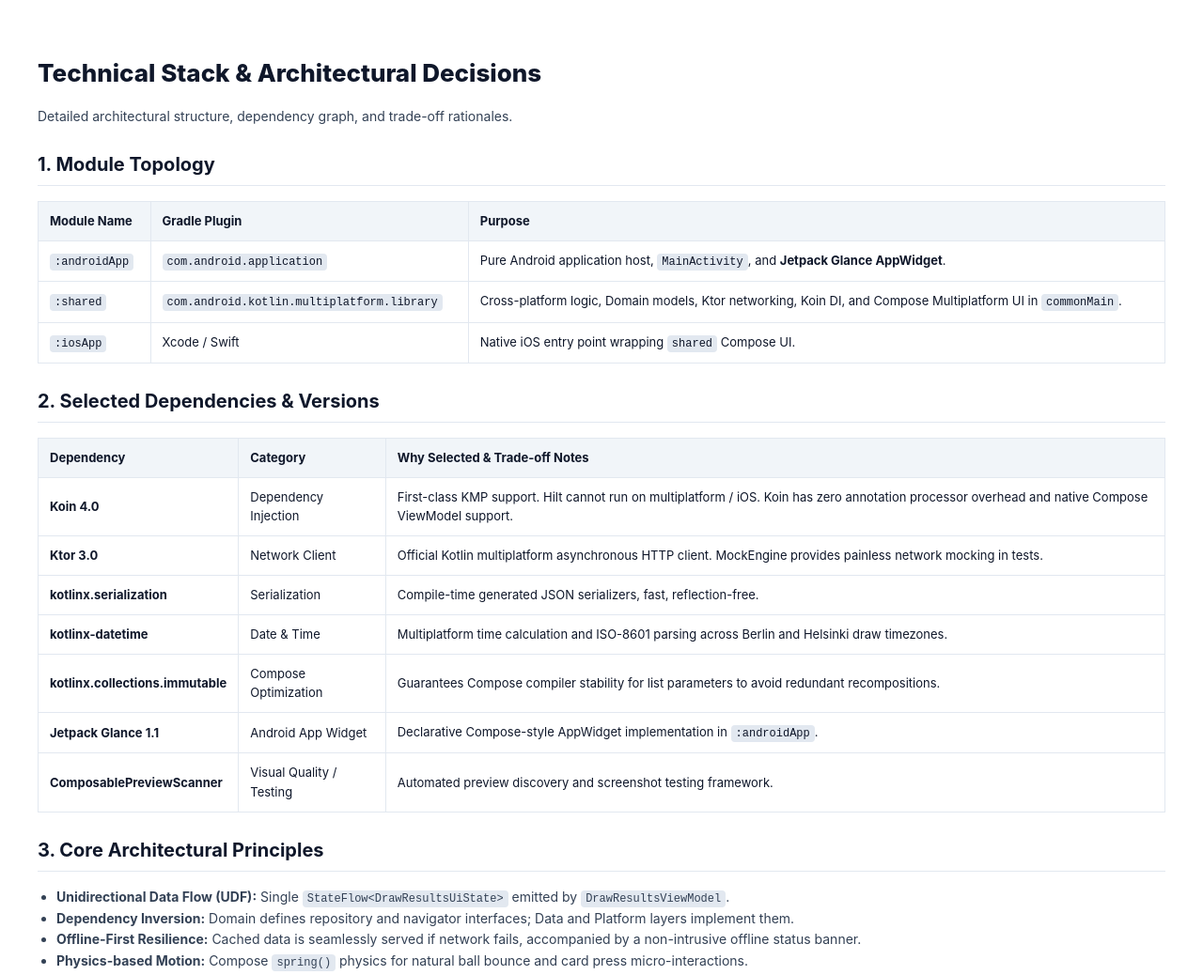
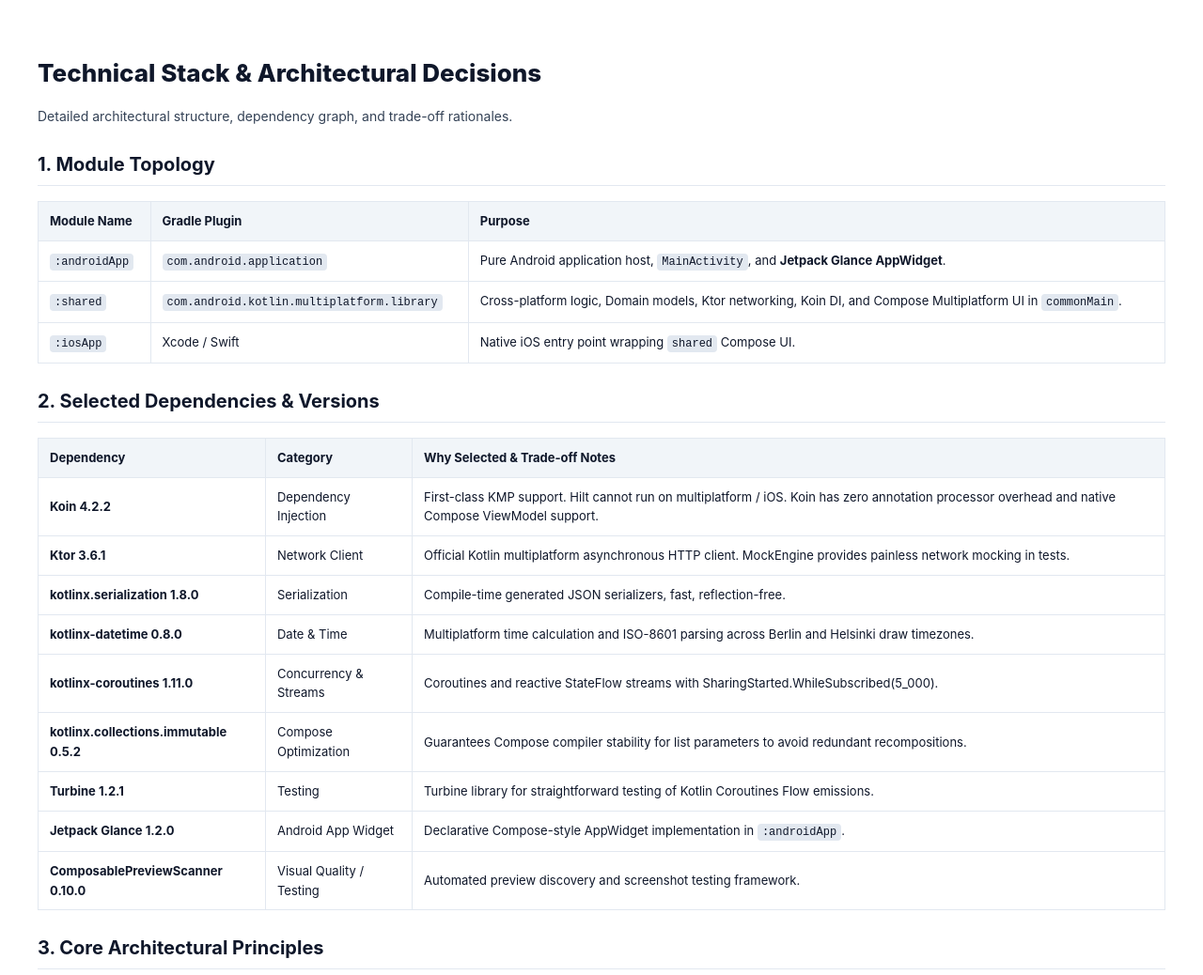
Before and after one commit to tekinarslan/Lotto24Case, a plain HTML site: page docs/tech-stack.html in a window 1280 px wide. Shown: the top 1038 px of the page at 94% size. Drawn offline with Linux system fonts and the light colour scheme.

Commit message:
chore(deps): update multiplatform dependencies to latest stable versions
- Bumped Koin to 4.2.2 (Core, Compose, ViewModel)
- Bumped Ktor to 3.6.1 (Core, ContentNegotiation, Engines)
- Bumped kotlinx-coroutines to 1.11.0, kotlinx-datetime to 0.8.0, kotlinx-collections-immutable to 0.5.2
- Bumped Turbine to 1.2.1
- Bumped Jetpack Glance to 1.2.0
- Updated docs/tech-stack.html and docs/index.html with verified stable versions

```diff
--- a/docs/tech-stack.html
+++ b/docs/tech-stack.html
@@ -61,37 +61,47 @@
     </thead>
     <tbody>
       <tr>
-        <td><strong>Koin 4.0</strong></td>
+        <td><strong>Koin 4.2.2</strong></td>
         <td>Dependency Injection</td>
         <td>First-class KMP support. Hilt cannot run on multiplatform / iOS. Koin has zero annotation processor overhead and native Compose ViewModel support.</td>
       </tr>
       <tr>
-        <td><strong>Ktor 3.0</strong></td>
+        <td><strong>Ktor 3.6.1</strong></td>
         <td>Network Client</td>
         <td>Official Kotlin multiplatform asynchronous HTTP client. MockEngine provides painless network mocking in tests.</td>
       </tr>
       <tr>
-        <td><strong>kotlinx.serialization</strong></td>
+        <td><strong>kotlinx.serialization 1.8.0</strong></td>
         <td>Serialization</td>
         <td>Compile-time generated JSON serializers, fast, reflection-free.</td>
       </tr>
       <tr>
-        <td><strong>kotlinx-datetime</strong></td>
+        <td><strong>kotlinx-datetime 0.8.0</strong></td>
         <td>Date & Time</td>
         <td>Multiplatform time calculation and ISO-8601 parsing across Berlin and Helsinki draw timezones.</td>
       </tr>
       <tr>
-        <td><strong>kotlinx.collections.immutable</strong></td>
+        <td><strong>kotlinx-coroutines 1.11.0</strong></td>
+        <td>Concurrency & Streams</td>
+        <td>Coroutines and reactive StateFlow streams with SharingStarted.WhileSubscribed(5_000).</td>
+      </tr>
+      <tr>
+        <td><strong>kotlinx.collections.immutable 0.5.2</strong></td>
         <td>Compose Optimization</td>
         <td>Guarantees Compose compiler stability for list parameters to avoid redundant recompositions.</td>
       </tr>
       <tr>
-        <td><strong>Jetpack Glance 1.1</strong></td>
+        <td><strong>Turbine 1.2.1</strong></td>
+        <td>Testing</td>
+        <td>Turbine library for straightforward testing of Kotlin Coroutines Flow emissions.</td>
+      </tr>
+      <tr>
+        <td><strong>Jetpack Glance 1.2.0</strong></td>
         <td>Android App Widget</td>
         <td>Declarative Compose-style AppWidget implementation in <code>:androidApp</code>.</td>
       </tr>
       <tr>
-        <td><strong>ComposablePreviewScanner</strong></td>
+        <td><strong>ComposablePreviewScanner 0.10.0</strong></td>
         <td>Visual Quality / Testing</td>
         <td>Automated preview discovery and screenshot testing framework.</td>
       </tr>
```
Also changed, not shown: docs/index.html (+7 -7 lines), 1 other file.
